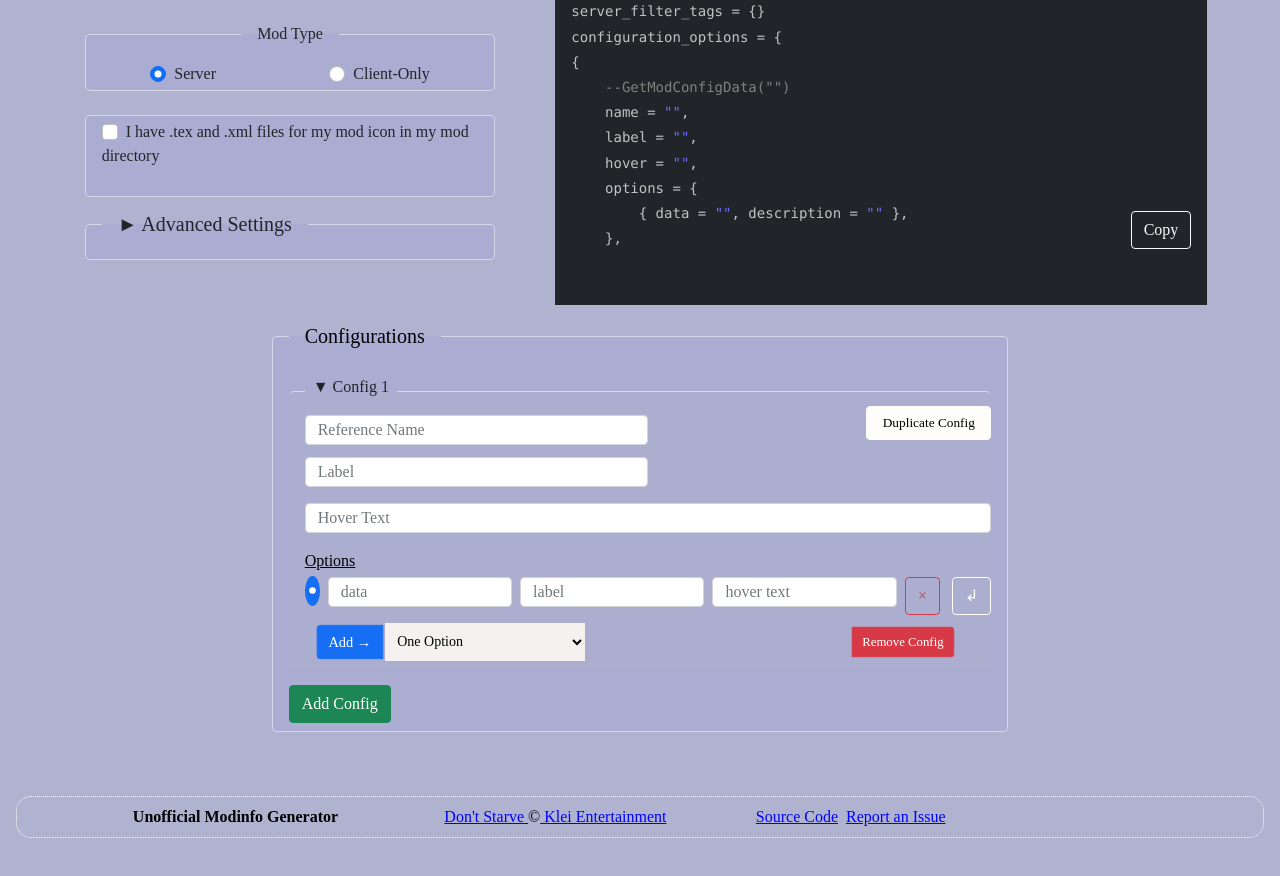
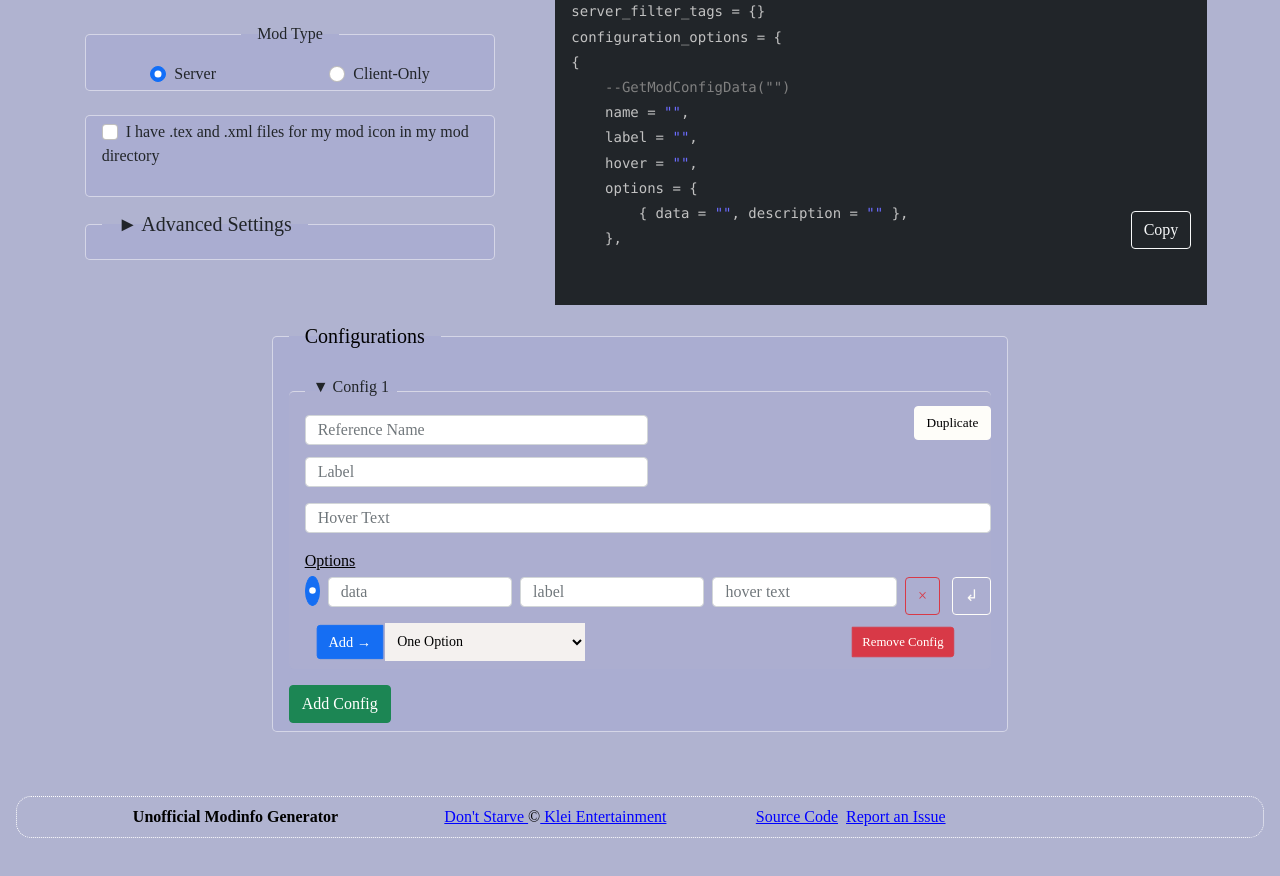
Before and after one commit to ruuzia/DST-modinfo.lua-Generator, a website: page index.html in a window 1280 px wide. Shown: the part 649-1525 px from the top of the page. Drawn offline with nearby package versions, Linux system fonts and the light colour scheme.

Commit message:
shorten "Duplicate Config" to "Duplicate"

```diff
--- a/index.html
+++ b/index.html
@@ -270,8 +270,7 @@
               <input type="text" class="input-config form-control w-50 config-name-input me-auto"
                 placeholder="Reference Name" onfocus="onInputFocus(this)">
               <button class="btn btn-light mt-2 align-self-end translate-middle-y" type="button" id="duplicate-config"
-                onclick="onDuplicateConfigClick(this)" tabindex="-1">Duplicate
-                Config</button>
+                onclick="onDuplicateConfigClick(this)" tabindex="-1">Duplicate</button>
             </div>
             <input type="text" class="input-config form-control mb-3 w-50 config-label-input" placeholder="Label"
               onfocus="onInputFocus(this)">
--- a/styles.css
+++ b/styles.css
@@ -174,7 +174,7 @@ label {
 }
 
 #duplicate-config {
-    width: 125px;
+    width: fit-content;
     font-size: smaller;
 }
 
```
